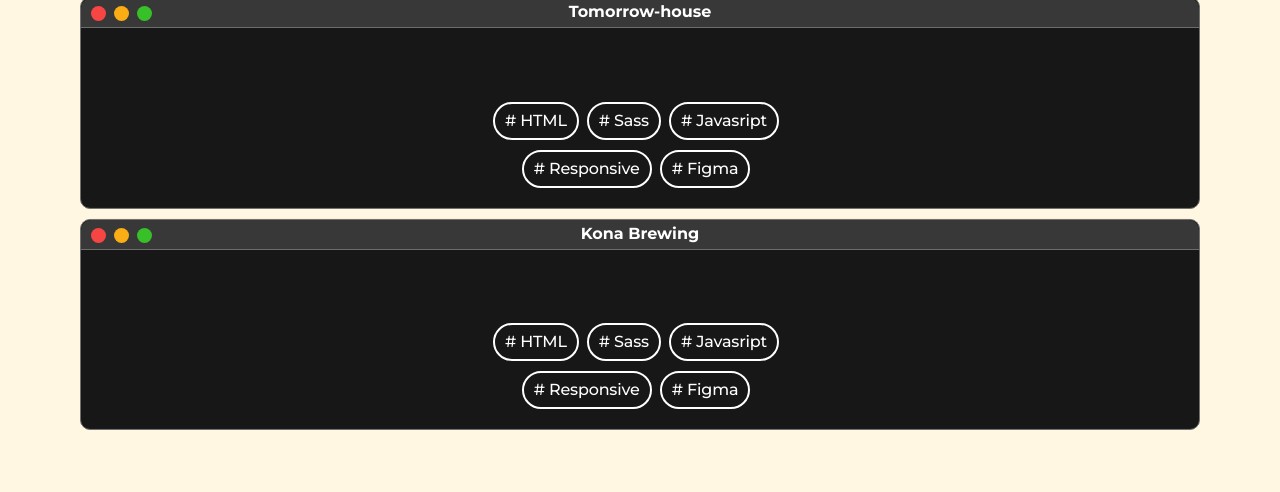
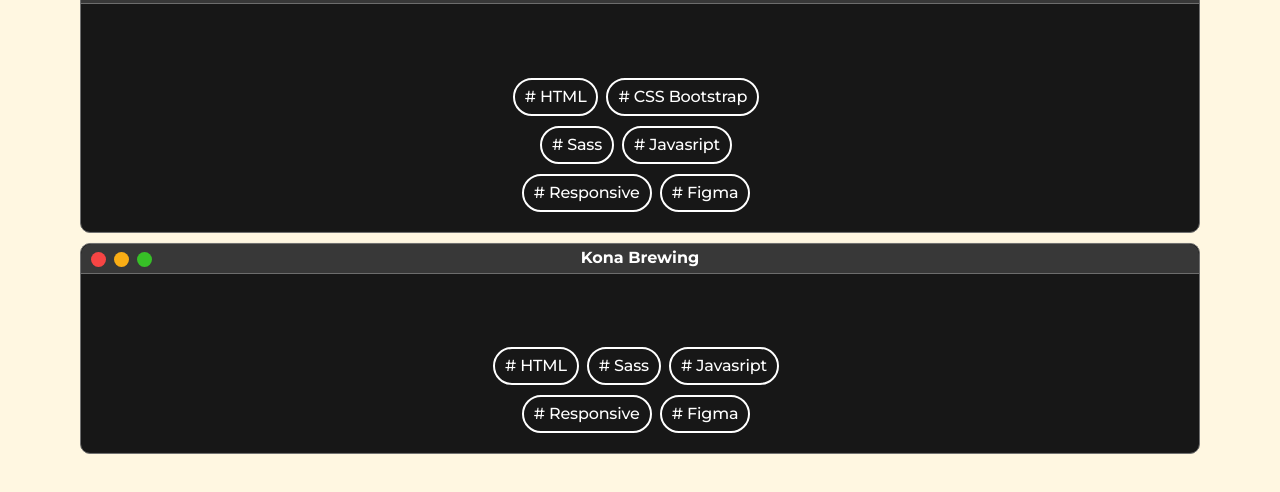
Before and after one commit to ingkejin/ingkejin.github.io, a website: page project.html in a window 1280 px wide. Shown: the part 214-706 px from the top of the page. Drawn offline with Linux system fonts and the light colour scheme.

Commit message:
💄 Styling project.html Tomorrow-house

```diff
--- a/project.html
+++ b/project.html
@@ -63,6 +63,7 @@
                     </div>
                     <ul class="project-section-list">
                       <li class="project-section-item">&num; HTML</li>
+                      <li class="project-section-item">&num; CSS Bootstrap</li>
                       <li class="project-section-item">&num; Sass</li>
                       <li class="project-section-item">&num; Javasript</li>
                       <li class="project-section-item">&num; Responsive</li>
--- a/styles/components/project/tomorrow-house.scss
+++ b/styles/components/project/tomorrow-house.scss
@@ -39,7 +39,6 @@
     margin-top: 15px;
     color: $white;
     max-width: 300px;
-    // border: 1px solid red;
   }
 
   &-item {
```
